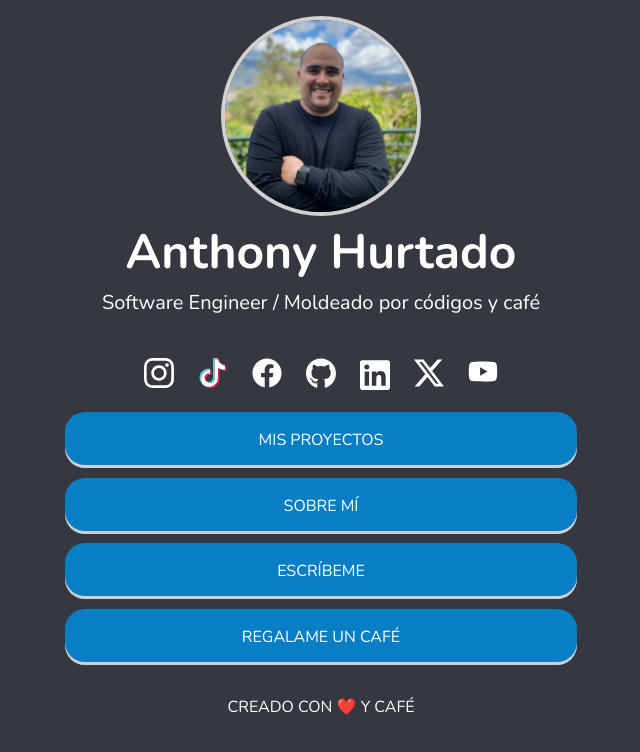
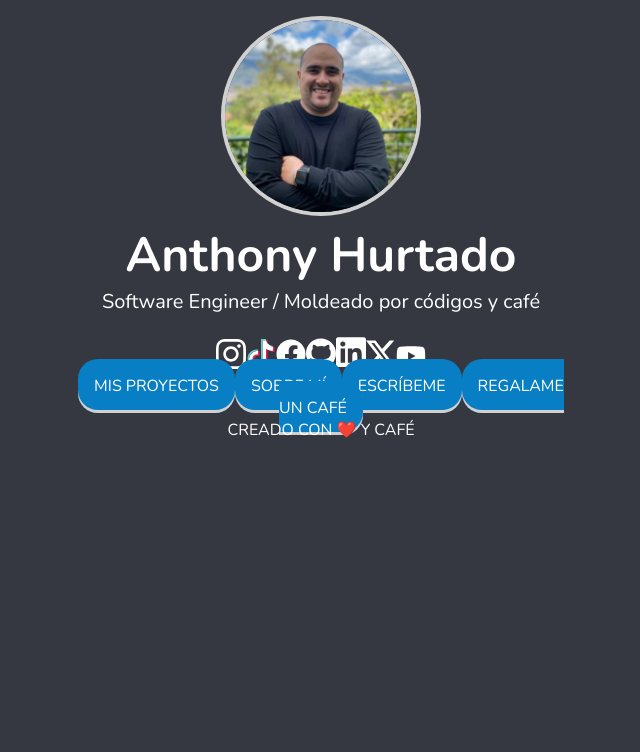
Before and after one commit to anhurtado/anhurtado.github.io, a Next.js app: page / in a window 1280 px wide. Shown: the top 752 px of the page, without its empty margins (319-959 px from the left). Built offline with nearby package versions, Linux system fonts and the light colour scheme.

Commit message:
feat: removed tailwindcss package

```diff
--- a/app/globals.css
+++ b/app/globals.css
@@ -1,28 +1,20 @@
-@tailwind base;
-@tailwind components;
-@tailwind utilities;
-/*
-:root {
-  --foreground-rgb: 0, 0, 0;
-  --background-start-rgb: 214, 219, 220;
-  --background-end-rgb: 255, 255, 255;
-}
+* { margin: 0; padding: 0; }
+*, *::before, *::after { box-sizing: border-box; }
 
-@media (prefers-color-scheme: dark) {
-  :root {
-    --foreground-rgb: 255, 255, 255;
-    --background-start-rgb: 0, 0, 0;
-    --background-end-rgb: 0, 0, 0;
+body { min-height: 100dvh; }
+input, button, textarea, select { font: inherit; }
+
+p { text-wrap: pretty; }
+h1, h2, h3, h4, h5, h6 { text-wrap: balance; }
+
+img, video, svg {height: auto; max-width: 100%; }
+
+@media (prefers-reduced-motion: reduce) {
+  *, *::before, *::after i {
+    animation-duration: 0.01ms !important;
+    animation-iteration-count: 1 !important;
+    transition-duration: 0.01ms !important;
+    scroll-behavior: auto !important;
+    transition: none;
   }
 }
-
-body {
-  color: rgb(var(--foreground-rgb));
-  background: linear-gradient(
-      to bottom,
-      transparent,
-      rgb(var(--background-end-rgb))
-    )
-    rgb(var(--background-start-rgb));
-}
-*/
--- a/package.json
+++ b/package.json
@@ -18,11 +18,8 @@
     "@types/node": "^20",
     "@types/react": "^18",
     "@types/react-dom": "^18",
-    "autoprefixer": "^10",
     "eslint": "^8",
     "eslint-config-next": "13.5.6",
-    "postcss": "^8",
-    "tailwindcss": "^3",
     "typescript": "^5"
   }
 }
--- a/postcss.config.js
+++ /dev/null
@@ -1,6 +0,0 @@
-module.exports = {
-  plugins: {
-    tailwindcss: {},
-    autoprefixer: {},
-  },
-}
--- a/tailwind.config.ts
+++ /dev/null
@@ -1,20 +0,0 @@
-import type { Config } from 'tailwindcss'
-
-const config: Config = {
-  content: [
-    './pages/**/*.{js,ts,jsx,tsx,mdx}',
-    './components/**/*.{js,ts,jsx,tsx,mdx}',
-    './app/**/*.{js,ts,jsx,tsx,mdx}',
-  ],
-  theme: {
-    extend: {
-      backgroundImage: {
-        'gradient-radial': 'radial-gradient(var(--tw-gradient-stops))',
-        'gradient-conic':
-          'conic-gradient(from 180deg at 50% 50%, var(--tw-gradient-stops))',
-      },
-    },
-  },
-  plugins: [],
-}
-export default config
```
Also changed, not shown: 1 other file (tests, documents, lock files or other folders).
